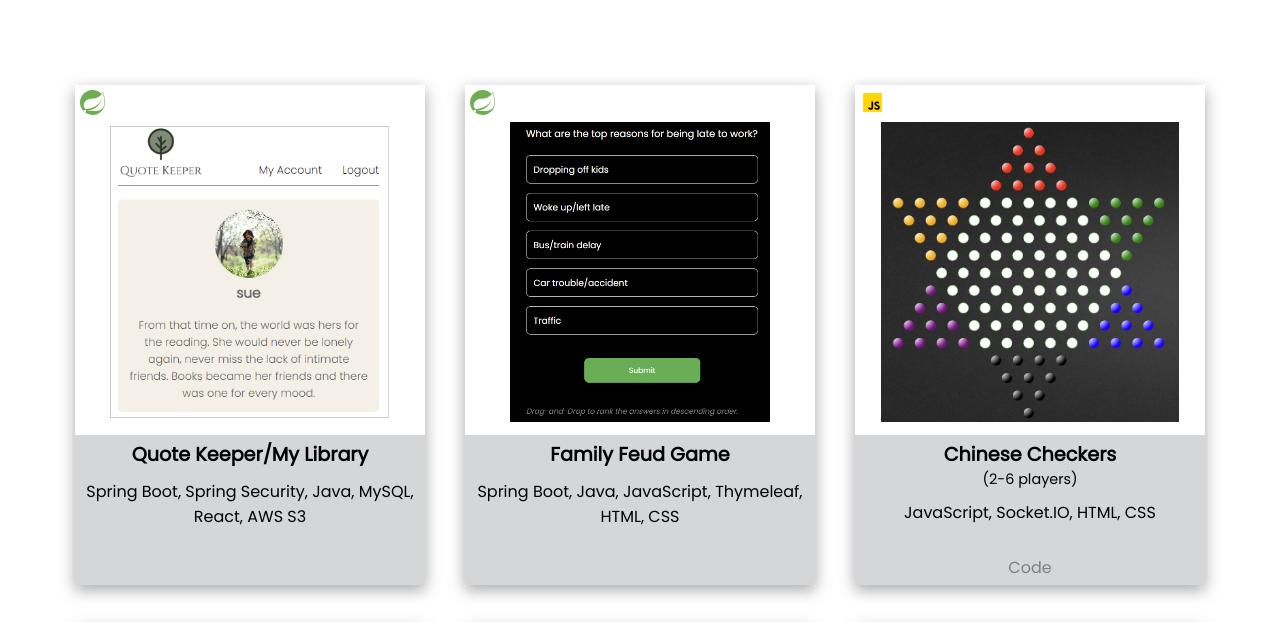
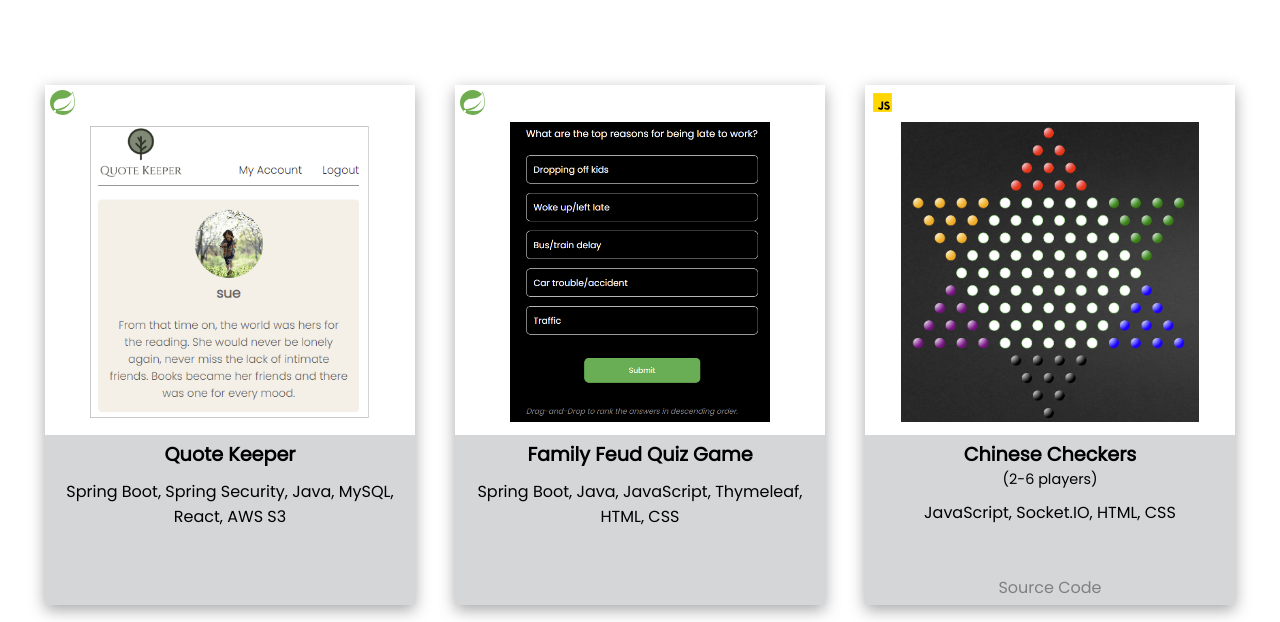
Before and after one commit to ssu526/portfolio, a plain HTML site: page index.html in a window 1280 px wide. Shown: the part 135-757 px from the top of the page. Drawn offline with Linux system fonts and the light colour scheme.

Commit message:
updated projects

```diff
--- a/projects.js
+++ b/projects.js
@@ -1,82 +1,90 @@
 const projects = [
     {
+        projectName:"Quote Keeper",
         icon: "./images/icon_spring.svg",
-        projectName:"Quote Keeper/My Library",
         additionalInfo: "",
         stack:["Spring Boot", " Spring Security", " Java", " MySQL", " React", " AWS S3"],
         image: "./images/cover-quote-keeper.PNG",
         video:"",
         live:"",
-        code:""
+        code:"",
+        date: "2022-07"
     },
     {
+        projectName:"Family Feud Quiz Game",
         icon: "./images/icon_spring.svg",
-        projectName:"Family Feud Game",
         additionalInfo: "",
         stack:["Spring Boot", " Java", " JavaScript", " Thymeleaf", " HTML", " CSS"],
         image: "./images/cover-family-feud.PNG",
         video:"",
         live:"",
-        code:""
+        code:"",
+        date: "2022-07"
     },
     {
+        projectName:"Chinese Checkers",
         icon: "./images/icon_js.svg",
-        projectName:"Chinese Checkers",
         additionalInfo: "(2-6 players)",
         stack:["JavaScript", " Socket.IO", " HTML", " CSS"],
         image: "./images/cover-chinese-checker.PNG",
         video:"",
         live:"",
-        code:"https://github.com/ssu526/game_chinese_checker"
+        code:"https://github.com/ssu526/game_chinese_checker",
+        date: "2022-06"
     },
     {
+        projectName:"Mood Calendar",
         icon: "./images/icon_react.svg",
-        projectName:"Mood Calendar",
         additionalInfo: "",
         stack:["React", " Firebase Realtime Database", " Firbase Authentication", " JavaScript", " HTML", " CSS"],
         image: "./images/cover-mood-tracker.PNG",
-        video:"",
-        live:"",
-        code:"https://github.com/ssu526/mood-calendar"
+        video:"https://www.youtube.com/watch?v=af5zCiPj1pg",
+        live:"https://idyllic-lollipop-6ef2b2.netlify.app",
+        code:"https://github.com/ssu526/mood-calendar",
+        date: "2022-06"
     },
     {
+        projectName:"Macbook Notes App Clone",
         icon: "./images/icon_react.svg",
-        projectName:"Macbook Notes App Clone",
         additionalInfo: "",
         stack:["React", " JavaScript", " HTML", " CSS"],
         image: "./images/cover-mac-notes.PNG",
-        video:"",
+        video:"https://www.youtube.com/watch?v=_2wV-1hZxA0",
         live:"",
-        code:"https://github.com/ssu526/mac_notes_clone"
+        code:"https://github.com/ssu526/mac_notes_clone",
+        date: "2022-06"
     },
     {
+        projectName:"Tetris",
         icon: "./images/icon_js.svg",
-        projectName:"Tetris",
         additionalInfo: "",
         stack:["JavaScript", " HTML", " CSS"],
         image: "./images/cover-tetris.PNG",
-        video:"",
+        video:"https://www.youtube.com/watch?v=jxgFOmgTrP0",
         live:"https://famous-queijadas-e79014.netlify.app/",
-        code:"https://github.com/ssu526/game_tetris"
+        code:"https://github.com/ssu526/game_tetris",
+        date: "2022-06"
     },
     {
+        projectName:"Sudoku",
         icon: "./images/icon_js.svg",
-        projectName:"Sudoku",
         additionalInfo: "",
         stack:["JavaScript", " HTML", " CSS"],
         image: "./images/cover-sudoku.PNG",
         video:"https://www.youtube.com/watch?v=LZPiUMtmgHc",
         live:"https://teal-halva-68bb0a.netlify.app/",
-        code:"https://github.com/ssu526/game_sudoku"
+        code:"https://github.com/ssu526/game_sudoku",
+        date: "2022-06"
     },
     {
+        projectName:"2048",
         icon: "./images/icon_js.svg",
-        projectName:"2048",
         additionalInfo: "",
         stack:["JavaScript", " HTML", " CSS"],
         image: "./images/cover-2048.PNG",
         video:"",
         live:"https://celadon-rabanadas-57983d.netlify.app/",
-        code:"https://github.com/ssu526/game_2048/"
+        code:"https://github.com/ssu526/game_2048/",
+        date: "2022-06"
     },
 ]
--- a/script.js
+++ b/script.js
@@ -14,7 +14,7 @@ projects.forEach(project => {
                         <div class="project-links">
                             <a target="_blank" class="${project.video===""? "hide":""}" href="${project.video}">Video Demo</a>
                             <a target="_blank" class="${project.live===""? "hide":""}" href="${project.live}">Live Demo</a>
-                            <a target="_blank" class="${project.code===""? "hide":""}" href="${project.code}">Code</a>
+                            <a target="_blank" class="${project.code===""? "hide":""}" href="${project.code}">Source Code</a>
                         </div>
                     </div>
                 </div>
--- a/style.css
+++ b/style.css
@@ -11,7 +11,7 @@
 body{
     background-color: white;
     width: 100%;
-    max-width: 1200px;
+    max-width: 1300px;
     margin: auto;
 }
 
@@ -112,8 +112,8 @@ header{
     box-shadow: rgba(0, 0, 0, 0.35) 0px 5px 15px;
     margin: 20px;
     position: relative;
-    width: 350px;
-    height: 500px;
+    width: 370px;
+    height: 520px;
 }
 
 .project .icon{
@@ -144,7 +144,7 @@ header{
 
 /************* Project Info ***************/
 .project-info{
-    height: 150px;
+    height: 170px;
     width: 100%;
     position: absolute;
     bottom: 0px;
```
